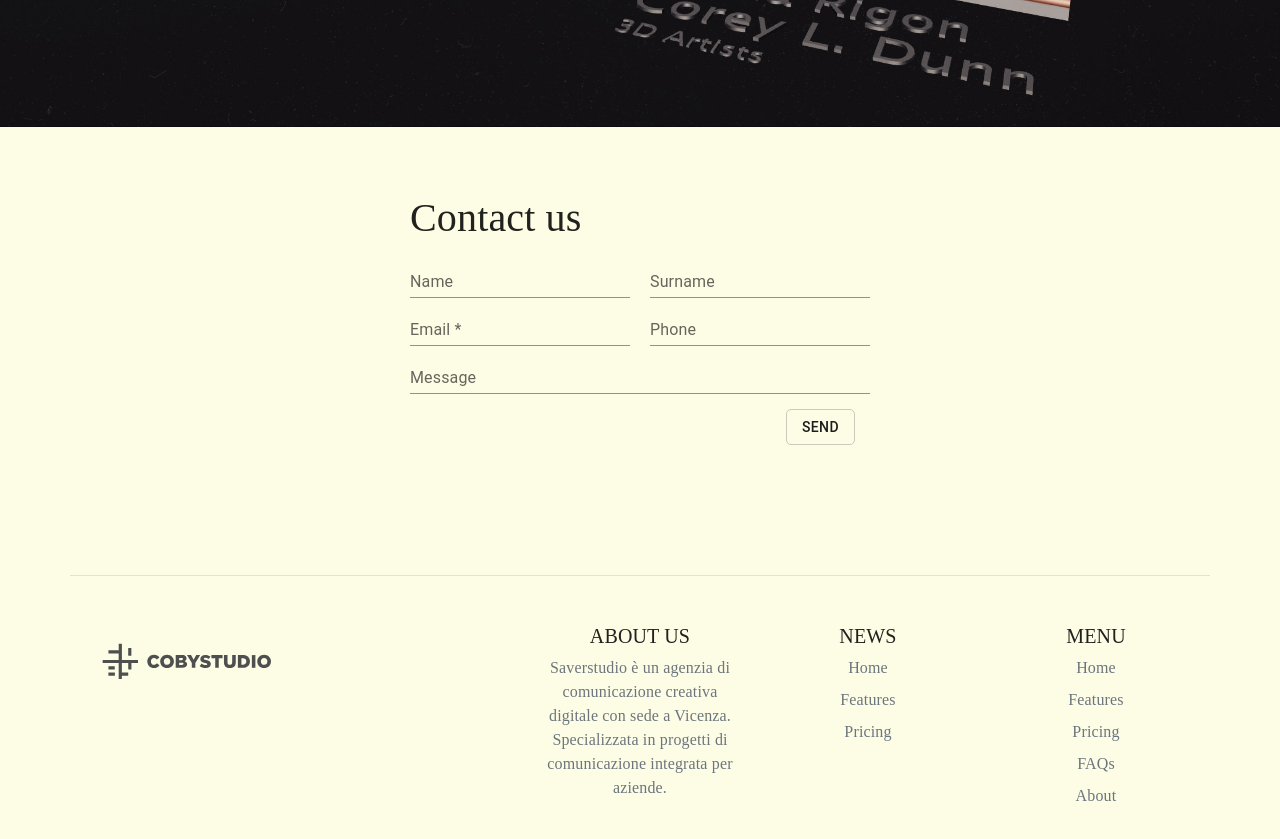
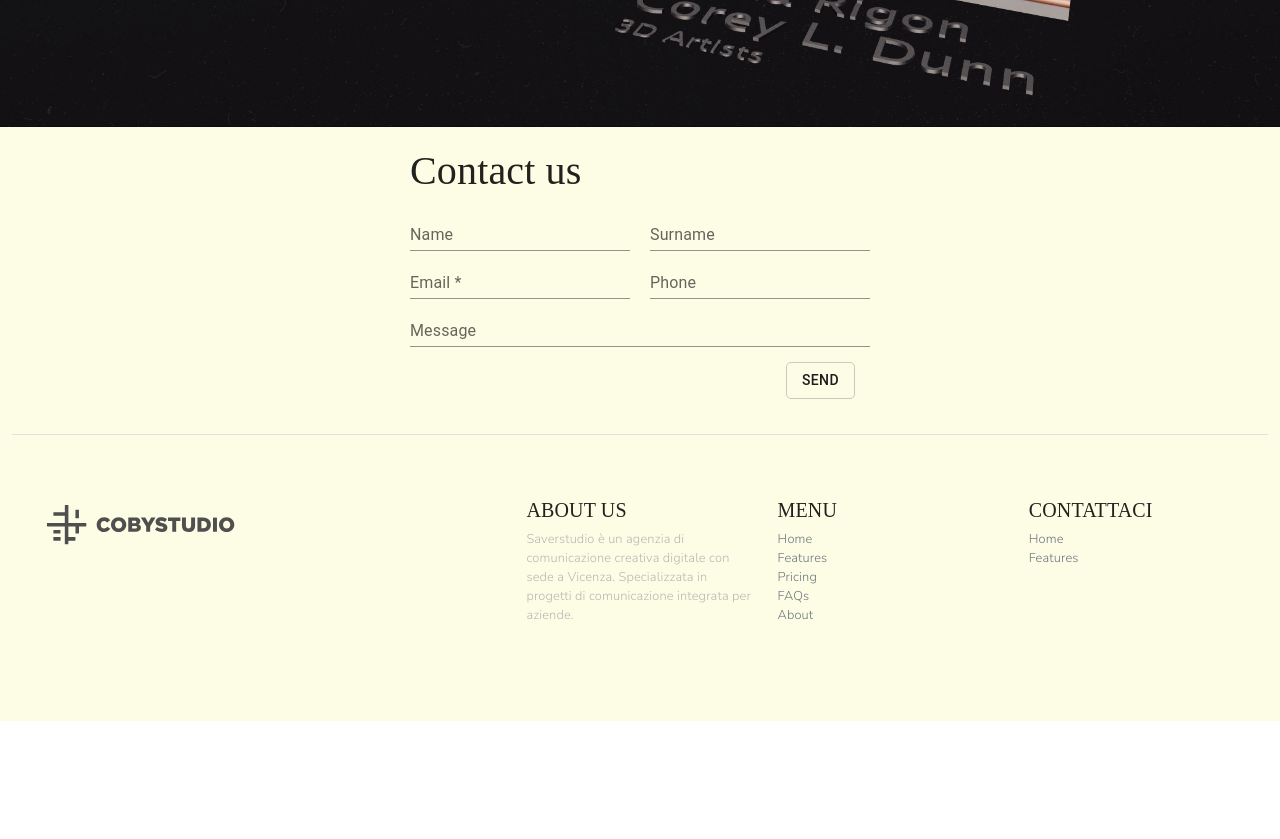
Before and after one commit to Cela24k/cobystudio, a React (Create React App) app: page / in a window 1280 px wide. Shown: the part 4520-5359 px from the top of the page. After the commit the page ends 5241 px from the top, so only its background shows below. Built offline with nearby package versions, Linux system fonts and the light colour scheme; a web font is replaced by a local one.

Commit message:
Sistemato footer

```diff
--- a/package.json
+++ b/package.json
@@ -5,6 +5,7 @@
   "dependencies": {
     "@emotion/react": "^11.10.6",
     "@emotion/styled": "^11.10.6",
+    "@fortawesome/fontawesome-svg-core": "^6.4.0",
     "@material-ui/icons": "^4.11.3",
     "@mui/icons-material": "^5.11.9",
     "@mui/material": "^5.11.9",
@@ -12,6 +13,7 @@
     "@testing-library/react": "^13.4.0",
     "@testing-library/user-event": "^13.5.0",
     "bootstrap": "^3.4.1",
+    "bootstrap-icons": "^1.10.5",
     "react": "^18.2.0",
     "react-dom": "^18.2.0",
     "react-player": "^2.11.2",
--- a/src/App.scss
+++ b/src/App.scss
@@ -52,7 +52,7 @@
       }
     }
 
-    &.b2{
+    &.b2 {
       background-color: #423b67;
       background-image: url(../public/images/Portrait_BG.png);
       color: white;
@@ -71,6 +71,7 @@
 
       }
     }
+
     &.c {
       background-color: #fdfde6;
       // position:relative;
@@ -174,12 +175,46 @@
     }
 
     &.f {
-      height: 100vh;
+      height: 100%;
       background-color: #fdfde6;
     }
   }
+
+  .footer-page {
+    height: 100%;
+    width: 100%;
+    background-color: #fdfde6;
+
+    .myfooter {
+      justify-content: space-evenly;
+      margin: 0 !important;
+    }
+
+    .logo-footer {
+      height: 100%;
+    }
+
+    .footer-text-container{
+      padding-top: 15px;
+      text-align: left;
+    }
+
+    .about-label{
+      font-family: "Nunito Sans", sans-serif;
+      font-size: 0.8rem;
+    }
+
+    .mb-2{
+      margin-bottom: 0 !important;
+    }
+
+    .lighttext{
+      opacity: 0.5;
+    }
+
+  }
+
 }
-
 
 .logo-header-wrapper {
   height: 20%;
@@ -231,8 +266,8 @@
 .feed-overlay {
   height: 100%;
   width: 100%;
-  background: rgb(0,0,0);
-  background: linear-gradient(0deg, rgba(0, 0, 0, 0.65) 20%, rgba(255,255,255,0) 70%);
+  background: rgb(0, 0, 0);
+  background: linear-gradient(0deg, rgba(0, 0, 0, 0.65) 20%, rgba(255, 255, 255, 0) 70%);
   position: absolute;
   top: 0;
   left: 0;
@@ -366,7 +401,7 @@
 
 .visual-reel-container {
   height: 100%;
-  position:relative;
+  position: relative;
 }
 
 @media screen and (max-width: 575px) {
--- a/src/Components/Main.jsx
+++ b/src/Components/Main.jsx
@@ -6,6 +6,7 @@ import Avatars from "./MainPage/Avatars"
 import Contact from "./MainPage/Contact"
 import Products from "./MainPage/Products";
 import Portfolio from "./MainPage/Portfolio";
+import Footer from "./MainPage/Footer";
 import { useState, useEffect } from 'react';
 
 function getScrollPercent() {
@@ -194,6 +195,7 @@ function Main() {
       <VisualArt />
       <Portfolio/>
       <Contact />
+      <Footer/>
     </div>
   );
 }
--- a/src/Components/MainPage/Contact.jsx
+++ b/src/Components/MainPage/Contact.jsx
@@ -38,43 +38,6 @@ function Contact() {
 
                 </div>
             </div>
-            <div className="container">
-                <footer className="row row-cols-1 row-cols-sm-2 row-cols-md-5 py-5 my-5 border-top">
-                    <div className="col mb-3">
-                        <a href="/" class="d-flex align-items-center mb-3 link-dark text-decoration-none">
-                            <img src="images/logo2.svg" alt="" />
-                        </a>
-                        {/* <p class="text-muted">© 2022</p> */}
-                    </div>
-                    <div className="col mb-3"></div>
-                    <div class="col mb-3">
-                        <h5>ABOUT US</h5>
-                        <ul class="nav flex-column">
-                            <li class="nav-item mb-2"><a href="#" class="nav-link p-0 text-muted">Saverstudio è un agenzia di comunicazione creativa
-                            digitale con sede a Vicenza. Specializzata in progetti di
-                            comunicazione integrata per aziende.</a></li>
-                        </ul>
-                    </div>
-                    <div class="col mb-3">
-                        <h5>NEWS</h5>
-                        <ul class="nav flex-column">
-                            <li class="nav-item mb-2"><a href="#" class="nav-link p-0 text-muted">Home</a></li>
-                            <li class="nav-item mb-2"><a href="#" class="nav-link p-0 text-muted">Features</a></li>
-                            <li class="nav-item mb-2"><a href="#" class="nav-link p-0 text-muted">Pricing</a></li>
-                        </ul>
-                    </div>
-                    <div class="col mb-3">
-                        <h5>MENU</h5>
-                        <ul class="nav flex-column">
-                            <li class="nav-item mb-2"><a href="#" class="nav-link p-0 text-muted">Home</a></li>
-                            <li class="nav-item mb-2"><a href="#" class="nav-link p-0 text-muted">Features</a></li>
-                            <li class="nav-item mb-2"><a href="#" class="nav-link p-0 text-muted">Pricing</a></li>
-                            <li class="nav-item mb-2"><a href="#" class="nav-link p-0 text-muted">FAQs</a></li>
-                            <li class="nav-item mb-2"><a href="#" class="nav-link p-0 text-muted">About</a></li>
-                        </ul>
-                    </div>
-                </footer>
-            </div>
         </div>
     )
 }
--- /dev/null
+++ b/src/Components/MainPage/Footer.jsx
@@ -0,0 +1,49 @@
+function Footer() {
+    return (
+        <div className="footer-page">
+            <div className="container-fluid">
+                <footer className="row row-cols-1 row-cols-sm-2 row-cols-md-5 py-5 my-5 border-top myfooter">
+                    <div className="col mb-3">
+                        <a href="/" className="d-flex align-items-center mb-3 link-dark text-decoration-none">
+                            <img className="logo-footer" src="images/logo2.svg" alt="" />
+                        </a>
+                        {/* <p class="text-muted">© 2022</p> */}
+                    </div>
+                    <div className="col mb-3"></div>
+                    <div className="col mb-5 footer-text-container">
+                        <h5>ABOUT US</h5>
+                        <ul className="nav flex-column">
+                            <li className="nav-item mb-2"><a href="#" className="nav-link p-0 text-muted about-label lighttext">Saverstudio è un agenzia di comunicazione creativa
+                                digitale con sede a Vicenza. Specializzata in progetti di
+                                comunicazione integrata per aziende.</a></li>
+                        </ul>
+                    </div>
+                    <div className="col mb-3 footer-text-container">
+                        <h5>MENU</h5>
+                        <ul className="nav flex-column">
+                            <li className="nav-item mb-2"><a href="#" className="nav-link p-0 text-muted about-label">Home</a></li>
+                            <li className="nav-item mb-2"><a href="#" className="nav-link p-0 text-muted about-label">Features</a></li>
+                            <li className="nav-item mb-2"><a href="#" className="nav-link p-0 text-muted about-label">Pricing</a></li>
+                            <li className="nav-item mb-2"><a href="#" className="nav-link p-0 text-muted about-label">FAQs</a></li>
+                            <li className="nav-item mb-2"><a href="#" className="nav-link p-0 text-muted about-label">About</a></li>
+                        </ul>
+                    </div>
+                    <div className="col mb-2 footer-text-container">
+                        <h5>CONTATTACI</h5>
+                        <ul className="nav flex-column">
+                            <li className="nav-item mb-2">
+                                <i class="bi bi-telephone"></i>
+                                <a href="#" className="nav-link p-0 text-muted about-label">Home</a>
+                            </li>
+                            <li className="nav-item mb-2">
+                                <a href="#" className="nav-link p-0 text-muted about-label">Features</a>
+                            </li>
+                        </ul>
+                    </div>
+                </footer>
+            </div>
+        </div>
+    )
+}
+
+export default Footer;
```
Also changed, not shown: 1 other file (tests, documents, lock files or other folders).
